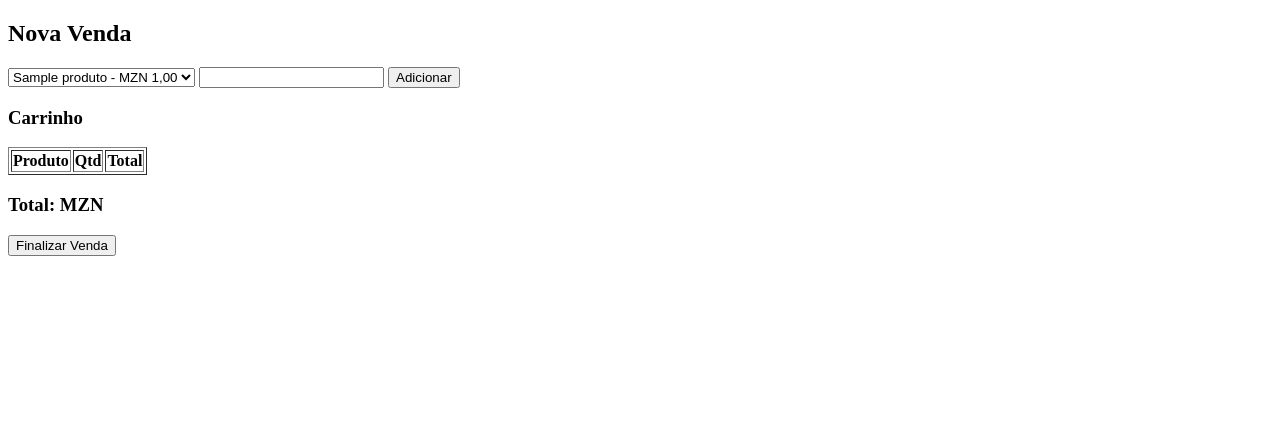
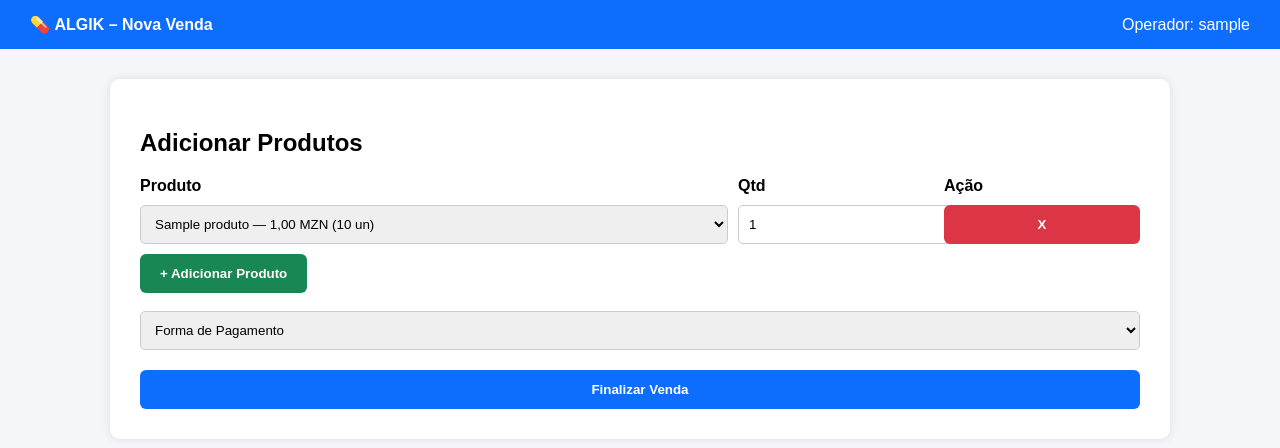
Before and after one commit to farmacialalysalma01-lang/farmacia-lalysalma, a Django app: page /nova-venda/ in a window 1280 px wide. Shown: the top 448 px of the page. Run offline with Django 4.2, Linux system fonts and the light colour scheme; a user stored in the database is signed in; tables that the repository leaves empty hold one stand-in row (values such as "Sample post"); lists and menus that the app fills with data are empty.

Commit message:
Update nova_venda.html

```diff
--- a/farmacia/templates/nova_venda.html
+++ b/farmacia/templates/nova_venda.html
@@ -1,44 +1,145 @@
 <!DOCTYPE html>
-<html>
+<html lang="pt">
 <head>
-    <title>Nova Venda</title>
+<meta charset="UTF-8">
+<title>Nova Venda | ALGIK</title>
+<style>
+body{
+    margin:0;
+    font-family: Arial, sans-serif;
+    background:#f4f6f9;
+}
+.topbar{
+    background:#0d6efd;
+    color:white;
+    padding:15px 30px;
+    display:flex;
+    justify-content:space-between;
+    align-items:center;
+}
+.container{
+    max-width:1000px;
+    margin:30px auto;
+    background:white;
+    padding:30px;
+    border-radius:10px;
+    box-shadow:0 0 10px rgba(0,0,0,0.1);
+}
+h2{
+    margin-bottom:20px;
+}
+select,input{
+    padding:10px;
+    border:1px solid #ccc;
+    border-radius:5px;
+    width:100%;
+}
+button{
+    padding:12px 20px;
+    border:none;
+    border-radius:6px;
+    cursor:pointer;
+    font-weight:bold;
+}
+.btn-add{
+    background:#198754;
+    color:white;
+}
+.btn-remove{
+    background:#dc3545;
+    color:white;
+}
+.btn-final{
+    background:#0d6efd;
+    color:white;
+    width:100%;
+    margin-top:20px;
+}
+.grid{
+    display:grid;
+    grid-template-columns:3fr 1fr 1fr;
+    gap:10px;
+    margin-bottom:10px;
+}
+.row{
+    display:grid;
+    grid-template-columns:3fr 1fr 1fr;
+    gap:10px;
+    margin-bottom:10px;
+}
+.total{
+    font-size:24px;
+    color:#198754;
+    text-align:right;
+    margin-top:20px;
+}
+</style>
 </head>
 <body>
 
-<h2>Nova Venda</h2>
+<div class="topbar">
+    <div>💊 <b>ALGIK – Nova Venda</b></div>
+    <div>Operador: {{ request.user.username }}</div>
+</div>
 
-<form method="post">
-    {% csrf_token %}
-    <select name="produto">
+<div class="container">
+<h2>Adicionar Produtos</h2>
+
+<form method="post" action="/finalizar-venda/">
+{% csrf_token %}
+
+<div class="grid">
+    <b>Produto</b>
+    <b>Qtd</b>
+    <b>Ação</b>
+</div>
+
+<div id="lista">
+
+<div class="row">
+    <select name="produto[]" required>
         {% for p in produtos %}
-            <option value="{{ p.id }}">{{ p.nome }} - MZN {{ p.preco }}</option>
+        <option value="{{ p.id }}">{{ p.nome }} — {{ p.preco }} MZN ({{ p.stock }} un)</option>
         {% endfor %}
     </select>
+    <input type="number" name="quantidade[]" value="1" min="1" required>
+    <button type="button" class="btn-remove" onclick="remover(this)">X</button>
+</div>
 
-    <input type="number" name="quantidade" min="1" required>
+</div>
 
-    <button type="submit">Adicionar</button>
+<button type="button" class="btn-add" onclick="adicionar()">+ Adicionar Produto</button>
+
+<br><br>
+
+<select name="forma_pagamento" required>
+    <option value="">Forma de Pagamento</option>
+    <option>Dinheiro</option>
+    <option>M-Pesa</option>
+    <option>E-Mola</option>
+    <option>Cartão</option>
+</select>
+
+<button class="btn-final">Finalizar Venda</button>
+
 </form>
 
-<h3>Carrinho</h3>
+</div>
 
-<table border="1">
-<tr><th>Produto</th><th>Qtd</th><th>Total</th></tr>
-{% for item in carrinho %}
-<tr>
-    <td>{{ item.nome }}</td>
-    <td>{{ item.quantidade }}</td>
-    <td>MZN {{ item.total }}</td>
-</tr>
-{% endfor %}
-</table>
+<script>
+function adicionar(){
+    let linha = document.querySelector(".row").cloneNode(true);
+    linha.querySelector("input").value = 1;
+    document.getElementById("lista").appendChild(linha);
+}
 
-<h3>Total: MZN {{ total }}</h3>
-
-<form method="post" action="/finalizar-venda/">
-    {% csrf_token %}
-    <button>Finalizar Venda</button>
-</form>
+function remover(botao){
+    let linhas = document.querySelectorAll(".row");
+    if(linhas.length > 1){
+        botao.parentElement.remove();
+    }
+}
+</script>
 
 </body>
 </html>
```
